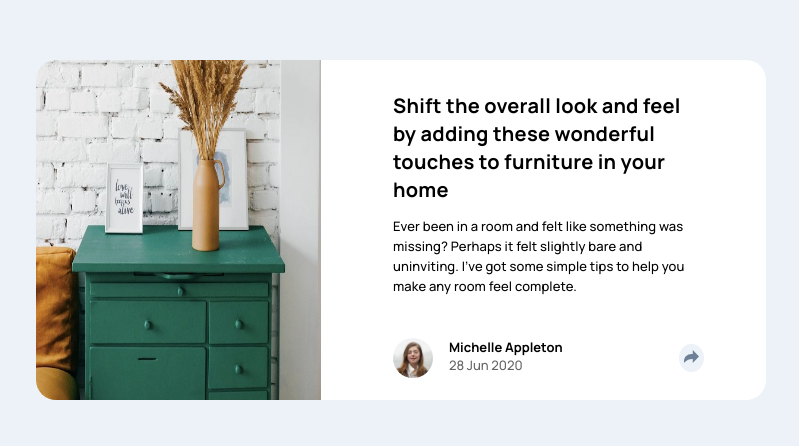
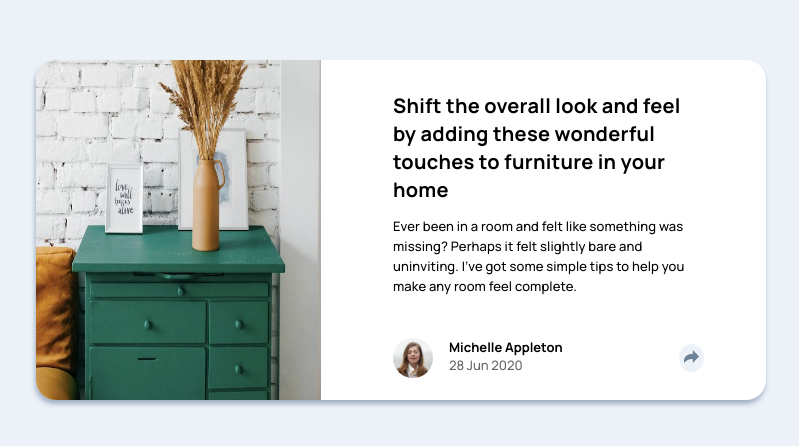
Before and after one commit to ttakeyaya/article-preview-component, a website: page index.html in a window 1280 px wide. Shown: the part 170-616 px from the top of the page, without its empty margins (239-1038 px from the left). Drawn offline with Linux system fonts and the light colour scheme.

Commit message:
add boxshadow

```diff
--- a/sass/_component.scss
+++ b/sass/_component.scss
@@ -2,10 +2,9 @@
   display: flex;
   flex-direction: row;
   max-width: 73rem;
-  // max-height: 28rem;
   background-color: white;
   border-radius: 2rem;
-
+  box-shadow: -1px 4px 5px var(--color-gray-blue);
   @media screen and (max-width: 772px) {
     max-width: 32.7rem;
     flex-direction: column;
```
Also changed, not shown: css/main.css, 1 other file.
